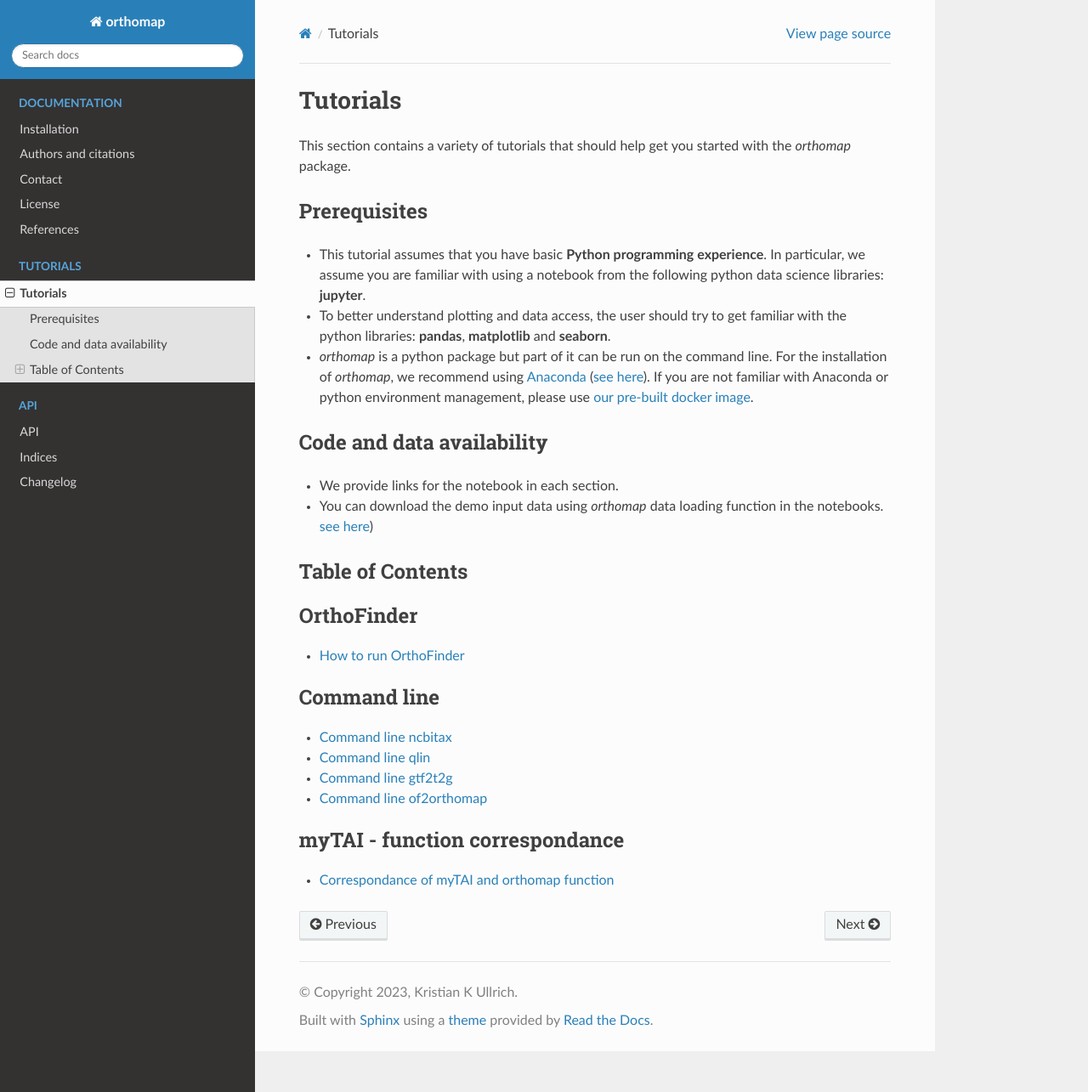
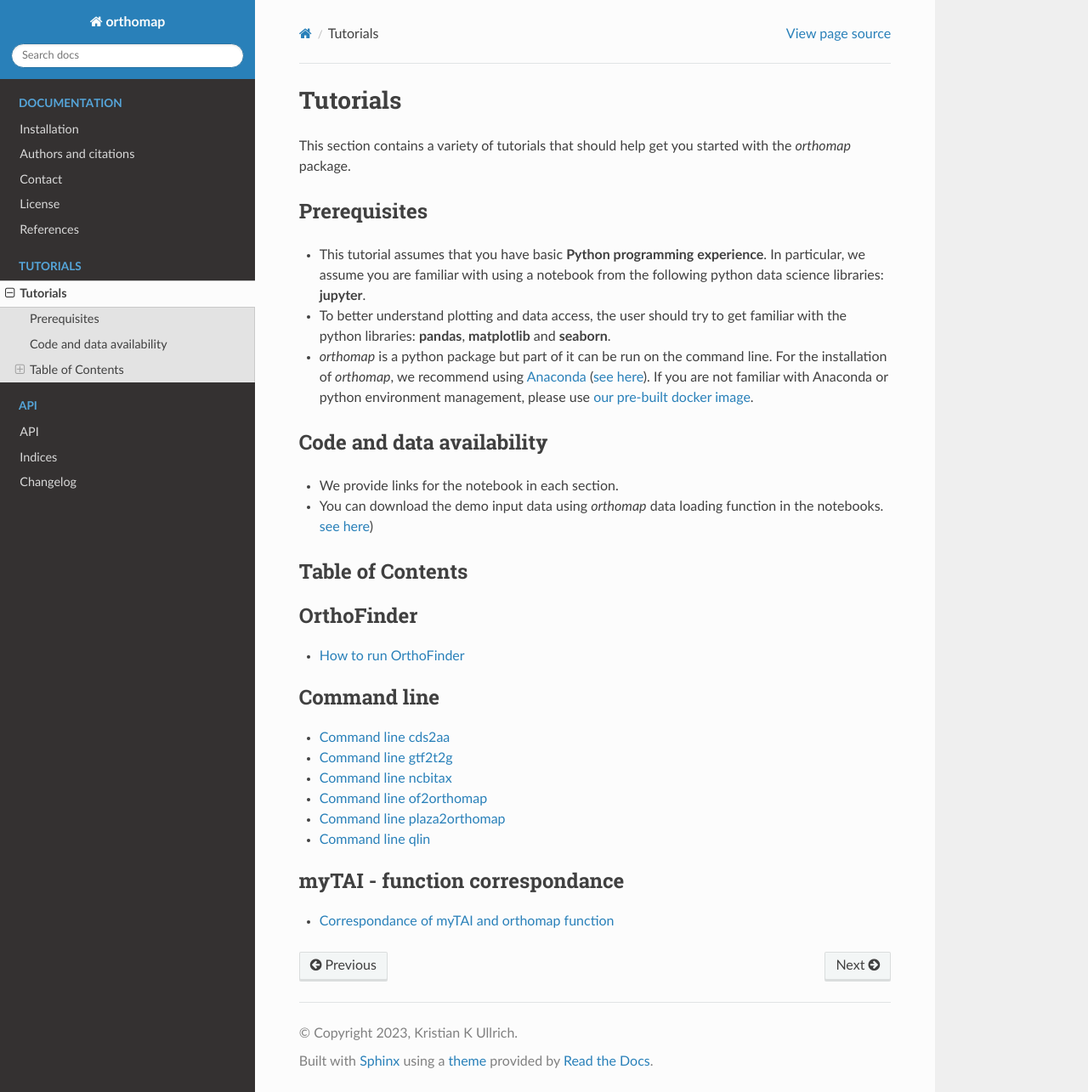
Before and after one commit to kullrich/orthomap, a Sphinx documentation site: the page built from docs/tutorials/index.rst, in a window 1280 px wide and 1285 px high. Shown: the whole window at 85% size. Built offline with Sphinx 7.4.7 and the Read the Docs theme 2.0.0, drawn with Linux system fonts in a browser that asks for light colours; formulas are drawn with MathJax 3.

Commit message:
# update docs

```diff
--- a/docs/tutorials/index.rst
+++ b/docs/tutorials/index.rst
@@ -41,13 +41,16 @@ Table of Contents
    :caption: Command line
    :maxdepth: 1
 
+   commandline.cds2aa
+   commandline.gtf2t2g
    commandline.ncbitax
+   commandline.of2orthomap
+   commandline.plaza2orthomap
    commandline.qlin
-   commandline.gtf2t2g
-   commandline.of2orthomap
+
 
 .. toctree::
    :caption: myTAI - function correspondance
    :maxdepth: 1
 
-   mytai.rst
+   mytai
```
Also changed, not shown: README.md (+3 -1 lines).
